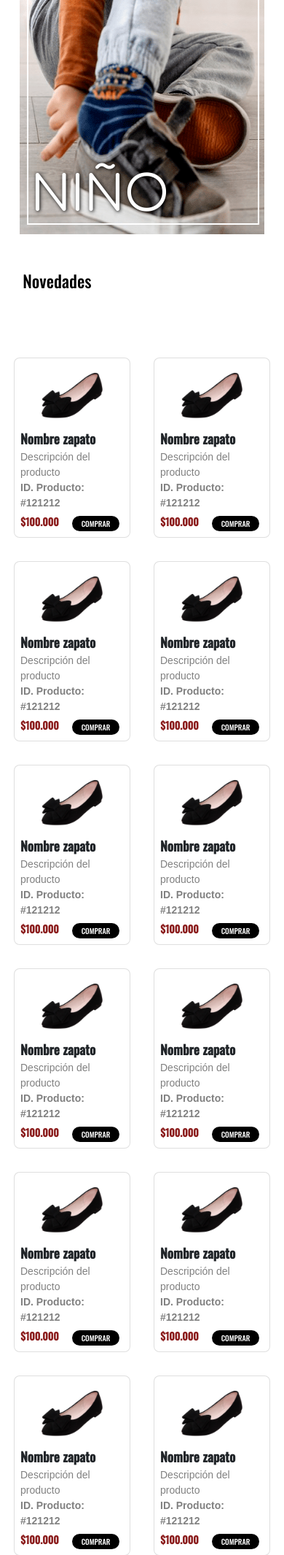
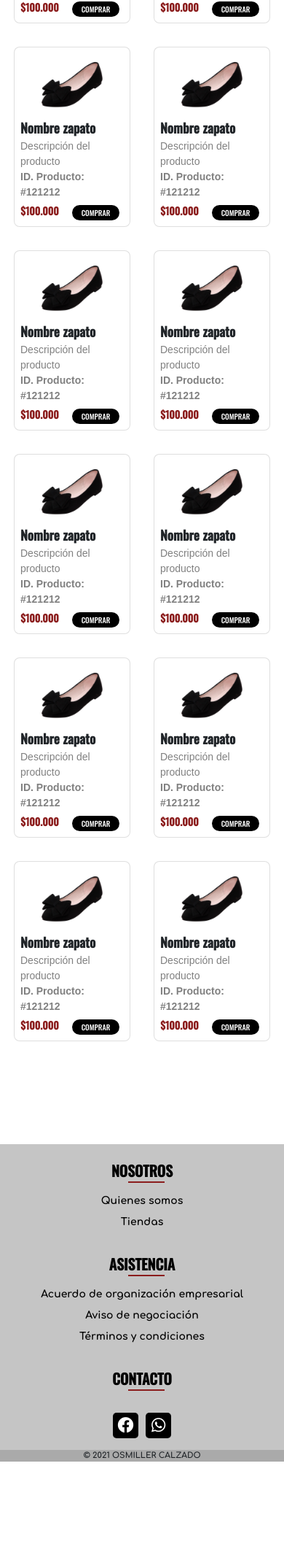
Before and after one commit to oscarloaiza666/Osmiller-Repositorio-2, a PHP site: page / in a window 390 px wide. Shown: the part 2065-4196 px from the top of the page at 73% size. After the commit the page ends 4068 px from the top, so only its background shows below. Run offline with PHP 8.4, Linux system fonts and the light colour scheme.

Commit message:
Ajustes Responsive full

```diff
--- a/PLANTILLA.html
+++ b/PLANTILLA.html
@@ -86,7 +86,7 @@
     <footer class="footer nuevo pt-4">
       <div class="container">
         <div class="seccion-footer seccion-image">
-          <a href="index.html">
+          <a href="https://osmiller.herokuapp.com/">
             <img src="img/logoOsmiller.png" alt="" />
           </a>
         </div>
@@ -119,7 +119,7 @@
         </div>
         <div class="seccion-footer">
           <h3>CONTACTO</h3>
-          <ul class="ul-footer-nuevo">
+          <ul class="iconos">
             <li>
               <a href="https://www.facebook.com" target="_blank"
                 ><i class="fab fa-facebook font-awesome-custom-2"></i
--- a/ayuda.html
+++ b/ayuda.html
@@ -77,7 +77,7 @@
     <footer class="footer nuevo pt-4">
       <div class="container">
         <div class="seccion-footer seccion-image">
-          <a href="index.html">
+          <a href="https://osmiller.herokuapp.com/">
             <img src="img/logoOsmiller.png" alt="" />
           </a>
         </div>
@@ -110,7 +110,7 @@
         </div>
         <div class="seccion-footer">
           <h3>CONTACTO</h3>
-          <ul class="ul-footer-nuevo">
+          <ul class="iconos">
             <li>
               <a href="https://www.facebook.com" target="_blank"
                 ><i class="fab fa-facebook font-awesome-custom-2"></i
--- a/carritoCompras.html
+++ b/carritoCompras.html
@@ -774,7 +774,7 @@
     <footer class="footer nuevo pt-4">
       <div class="container">
         <div class="seccion-footer seccion-image">
-          <a href="index.html">
+          <a href="https://osmiller.herokuapp.com/">
             <img src="img/logoOsmiller.png" alt="" />
           </a>
         </div>
@@ -807,7 +807,7 @@
         </div>
         <div class="seccion-footer">
           <h3>CONTACTO</h3>
-          <ul class="ul-footer-nuevo">
+          <ul class="iconos">
             <li>
               <a href="https://www.facebook.com" target="_blank"
                 ><i class="fab fa-facebook font-awesome-custom-2"></i
--- a/categoriaHombres.html
+++ b/categoriaHombres.html
@@ -242,7 +242,7 @@
     <footer class="footer nuevo pt-4">
       <div class="container">
         <div class="seccion-footer seccion-image">
-          <a href="index.html">
+          <a href="https://osmiller.herokuapp.com/">
             <img src="img/logoOsmiller.png" alt="" />
           </a>
         </div>
@@ -275,7 +275,7 @@
         </div>
         <div class="seccion-footer">
           <h3>CONTACTO</h3>
-          <ul class="ul-footer-nuevo">
+          <ul class="iconos">
             <li>
               <a href="https://www.facebook.com" target="_blank"
                 ><i class="fab fa-facebook font-awesome-custom-2"></i
--- a/categoriaMujeres.html
+++ b/categoriaMujeres.html
@@ -242,7 +242,7 @@
     <footer class="footer nuevo pt-4">
       <div class="container">
         <div class="seccion-footer seccion-image">
-          <a href="index.html">
+          <a href="https://osmiller.herokuapp.com/">
             <img src="img/logoOsmiller.png" alt="" />
           </a>
         </div>
@@ -275,7 +275,7 @@
         </div>
         <div class="seccion-footer">
           <h3>CONTACTO</h3>
-          <ul class="ul-footer-nuevo">
+          <ul class="iconos">
             <li>
               <a href="https://www.facebook.com" target="_blank"
                 ><i class="fab fa-facebook font-awesome-custom-2"></i
--- a/categoriaNinos.html
+++ b/categoriaNinos.html
@@ -242,7 +242,7 @@
     <footer class="footer nuevo pt-4">
       <div class="container">
         <div class="seccion-footer seccion-image">
-          <a href="index.html">
+          <a href="https://osmiller.herokuapp.com/">
             <img src="img/logoOsmiller.png" alt="" />
           </a>
         </div>
@@ -275,7 +275,7 @@
         </div>
         <div class="seccion-footer">
           <h3>CONTACTO</h3>
-          <ul class="ul-footer-nuevo">
+          <ul class="iconos">
             <li>
               <a href="https://www.facebook.com" target="_blank"
                 ><i class="fab fa-facebook font-awesome-custom-2"></i
--- a/categoriaOfertas.html
+++ b/categoriaOfertas.html
@@ -242,7 +242,7 @@
     <footer class="footer nuevo pt-4">
       <div class="container">
         <div class="seccion-footer seccion-image">
-          <a href="index.html">
+          <a href="https://osmiller.herokuapp.com/">
             <img src="img/logoOsmiller.png" alt="" />
           </a>
         </div>
@@ -275,7 +275,7 @@
         </div>
         <div class="seccion-footer">
           <h3>CONTACTO</h3>
-          <ul class="ul-footer-nuevo">
+          <ul class="iconos">
             <li>
               <a href="https://www.facebook.com" target="_blank"
                 ><i class="fab fa-facebook font-awesome-custom-2"></i
--- a/index.php
+++ b/index.php
@@ -62,7 +62,7 @@
 
     <!--  Contenedor de cartas con MUJERES, HOMBRE Y NIÑOS  -->
     <div class="contenedor-imagenes">
-      <div>
+      <div  class="contenedor-div-imagenes">
         <div>
           <img src="img/mujerca.png" class="contenedor-imagenes-style" />
         </div>
@@ -73,7 +73,7 @@
         <div class="borde-imagen"></div>
         <div class="texto-imagen">MUJER</div>
       </div>
-      <div>
+      <div  class="contenedor-div-imagenes">
         <div>
           <img src="img/hombreca.png" class="contenedor-imagenes-style" />
         </div>
@@ -84,7 +84,7 @@
         <div class="borde-imagen"></div>
         <div class="texto-imagen">HOMBRE</div>
       </div>
-      <div>
+      <div  class="contenedor-div-imagenes">
         <div>
           <img src="img/ninoca.png" class="contenedor-imagenes-style" />
         </div>
--- a/miCuenta.html
+++ b/miCuenta.html
@@ -77,7 +77,7 @@
     <footer class="footer nuevo pt-4">
       <div class="container">
         <div class="seccion-footer seccion-image">
-          <a href="index.html">
+          <a href="https://osmiller.herokuapp.com/">
             <img src="img/logoOsmiller.png" alt="" />
           </a>
         </div>
@@ -110,7 +110,7 @@
         </div>
         <div class="seccion-footer">
           <h3>CONTACTO</h3>
-          <ul class="ul-footer-nuevo">
+          <ul class="iconos">
             <li>
               <a href="https://www.facebook.com" target="_blank"
                 ><i class="fab fa-facebook font-awesome-custom-2"></i
--- a/pagesJSON/footer_navbar/footer.php
+++ b/pagesJSON/footer_navbar/footer.php
@@ -1,7 +1,7 @@
 <footer class="footer nuevo pt-4">
       <div class="container">
         <div class="seccion-footer seccion-image">
-          <a href="index.html">
+          <a href="https://osmiller.herokuapp.com/">
             <img src="img/logoOsmiller.png" alt="" />
           </a>
         </div>
@@ -14,9 +14,6 @@
             <li>
               <a href="tiendas.html">Tiendas</a>
             </li>
-            <li>
-              <a href="admin.html">Panel Administrador</a>
-            </li>
           </ul>
         </div>
         <div class="seccion-footer links-footer">
@@ -24,7 +21,8 @@
           <ul class="ul-footer-nuevo">
             <li>
               <a href="paginaacuerdos.html"
-                >Acuerdo de organización empresarial</a>
+                >Acuerdo de organización empresarial</a
+              >
             </li>
             <li>
               <a href="paginaaviso.html">Aviso de negociación</a>
@@ -36,7 +34,7 @@
         </div>
         <div class="seccion-footer">
           <h3>CONTACTO</h3>
-          <ul class="ul-footer-nuevo">
+          <ul class="iconos">
             <li>
               <a href="https://www.facebook.com" target="_blank"
                 ><i class="fab fa-facebook font-awesome-custom-2"></i
--- a/paginaacuerdos.html
+++ b/paginaacuerdos.html
@@ -85,7 +85,7 @@
     <footer class="footer nuevo pt-4">
       <div class="container">
         <div class="seccion-footer seccion-image">
-          <a href="index.html">
+          <a href="https://osmiller.herokuapp.com/">
             <img src="img/logoOsmiller.png" alt="" />
           </a>
         </div>
@@ -118,7 +118,7 @@
         </div>
         <div class="seccion-footer">
           <h3>CONTACTO</h3>
-          <ul class="ul-footer-nuevo">
+          <ul class="iconos">
             <li>
               <a href="https://www.facebook.com" target="_blank"
                 ><i class="fab fa-facebook font-awesome-custom-2"></i
--- a/paginaaviso.html
+++ b/paginaaviso.html
@@ -85,7 +85,7 @@
     <footer class="footer nuevo pt-4">
       <div class="container">
         <div class="seccion-footer seccion-image">
-          <a href="index.html">
+          <a href="https://osmiller.herokuapp.com/">
             <img src="img/logoOsmiller.png" alt="" />
           </a>
         </div>
@@ -118,7 +118,7 @@
         </div>
         <div class="seccion-footer">
           <h3>CONTACTO</h3>
-          <ul class="ul-footer-nuevo">
+          <ul class="iconos">
             <li>
               <a href="https://www.facebook.com" target="_blank"
                 ><i class="fab fa-facebook font-awesome-custom-2"></i
--- a/paginaterminos.html
+++ b/paginaterminos.html
@@ -85,7 +85,7 @@
     <footer class="footer nuevo pt-4">
       <div class="container">
         <div class="seccion-footer seccion-image">
-          <a href="index.html">
+          <a href="https://osmiller.herokuapp.com/">
             <img src="img/logoOsmiller.png" alt="" />
           </a>
         </div>
@@ -118,7 +118,7 @@
         </div>
         <div class="seccion-footer">
           <h3>CONTACTO</h3>
-          <ul class="ul-footer-nuevo">
+          <ul class="iconos">
             <li>
               <a href="https://www.facebook.com" target="_blank"
                 ><i class="fab fa-facebook font-awesome-custom-2"></i
--- a/productoExhibido.html
+++ b/productoExhibido.html
@@ -184,7 +184,7 @@
     <footer class="footer nuevo pt-4">
       <div class="container">
         <div class="seccion-footer seccion-image">
-          <a href="index.html">
+          <a href="https://osmiller.herokuapp.com/">
             <img src="img/logoOsmiller.png" alt="" />
           </a>
         </div>
@@ -217,7 +217,7 @@
         </div>
         <div class="seccion-footer">
           <h3>CONTACTO</h3>
-          <ul class="ul-footer-nuevo">
+          <ul class="iconos">
             <li>
               <a href="https://www.facebook.com" target="_blank"
                 ><i class="fab fa-facebook font-awesome-custom-2"></i
--- a/quienesSomos.html
+++ b/quienesSomos.html
@@ -78,7 +78,7 @@
     <footer class="footer nuevo pt-4">
       <div class="container">
         <div class="seccion-footer seccion-image">
-          <a href="index.html">
+          <a href="https://osmiller.herokuapp.com/">
             <img src="img/logoOsmiller.png" alt="" />
           </a>
         </div>
@@ -111,7 +111,7 @@
         </div>
         <div class="seccion-footer">
           <h3>CONTACTO</h3>
-          <ul class="ul-footer-nuevo">
+          <ul class="iconos">
             <li>
               <a href="https://www.facebook.com" target="_blank"
                 ><i class="fab fa-facebook font-awesome-custom-2"></i
--- a/styles/styles.css
+++ b/styles/styles.css
@@ -378,6 +378,59 @@
   z-index: 4;
 }
 
+@media only screen and (max-width: 450px) {
+  .contenedor-imagenes {
+    width: 100%;
+    height: 1200px;
+    padding-left: 7%;
+    padding-right: 7%;
+    display: flex;
+    justify-content: space-around;
+    flex-wrap: wrap;
+}
+
+.contenedor-div-imagenes{
+  height: 420px;
+}
+
+  .contenedor-imagenes-style {
+    width: 100%;
+    height: 350px;
+    position: relative;
+    z-index: 1;
+}
+
+.borde-imagen {
+    width: 95.13%;
+    height: 340px;
+    border: 2.5 px solid #ffffff;
+    position: relative;
+    top: -694px;
+    left: 7px;
+    z-index: 2;
+  }
+
+  .texto-imagen {
+    font-family: "Comfortaa", bold;
+    font-size: 35pt;
+    color: rgb(255, 255, 255);
+    position: relative;
+    top: -755px;
+    left: 15px;
+    z-index: 3;
+    text-shadow: 1px 1px 5px black;
+}
+
+  .contenedor-imagenes-aux {
+    width: 100%;
+    height: 350px;
+    border: 0px solid #ffffff;
+    position: relative;
+    top: -350px;
+    z-index: 4;
+  }
+}
+
 .contenedor-imagenes-aux:hover ~ .borde-imagen {
   transition: all ease-in-out 0.2s;
   background-color: #61171493;
@@ -520,6 +573,47 @@
   }
 }
 
+.iconos {
+  margin-top: 20px;
+  display: inline-flex;
+  grid-gap: 10px;
+  padding: 0px;
+  line-height: 18px;
+}
+
+.iconos li {
+  list-style: none;
+}
+
+.iconos li a{
+  font-family: "Comfortaa", bold;
+  font-weight: 700;
+  color: black;
+  font-size: 14px;
+  text-decoration: none;
+  transition: all ease-in-out 0.2s;
+}
+
+.iconos li a i{
+  transition: all ease-in-out 0.2s;
+  width: 35px;
+  height: 35px;
+  background-color: black;
+  display: grid;
+  align-content: center;
+  justify-content: center;
+  border-radius: 5px;
+  color: white;
+  font-size: 22px;
+}
+
+.iconos li a i:hover {
+  background-color: var(--text-title-color-logo);
+}
+
+.iconos li a i {
+  margin: auto;
+}
 /* ----------------------------------
    BANNER OFERTAS
    ---------------------------------- */
@@ -735,6 +829,14 @@
   }
 }
 
+@media only screen and (max-width: 450px) {
+  .contenedor-card-zapatos {
+    display: flex;
+    margin: 5px -30px;
+    flex-wrap: wrap;
+    justify-content: center;
+  }
+}
 /* ----------------------------------
    BANNER CATEGORÍAS
    ---------------------------------- */
--- a/tiendas.html
+++ b/tiendas.html
@@ -80,7 +80,7 @@
     <footer class="footer nuevo pt-4">
       <div class="container">
         <div class="seccion-footer seccion-image">
-          <a href="index.html">
+          <a href="https://osmiller.herokuapp.com/">
             <img src="img/logoOsmiller.png" alt="" />
           </a>
         </div>
@@ -113,7 +113,7 @@
         </div>
         <div class="seccion-footer">
           <h3>CONTACTO</h3>
-          <ul class="ul-footer-nuevo">
+          <ul class="iconos">
             <li>
               <a href="https://www.facebook.com" target="_blank"
                 ><i class="fab fa-facebook font-awesome-custom-2"></i
```
Also changed, not shown: index_2.html (+5 -5 lines).
